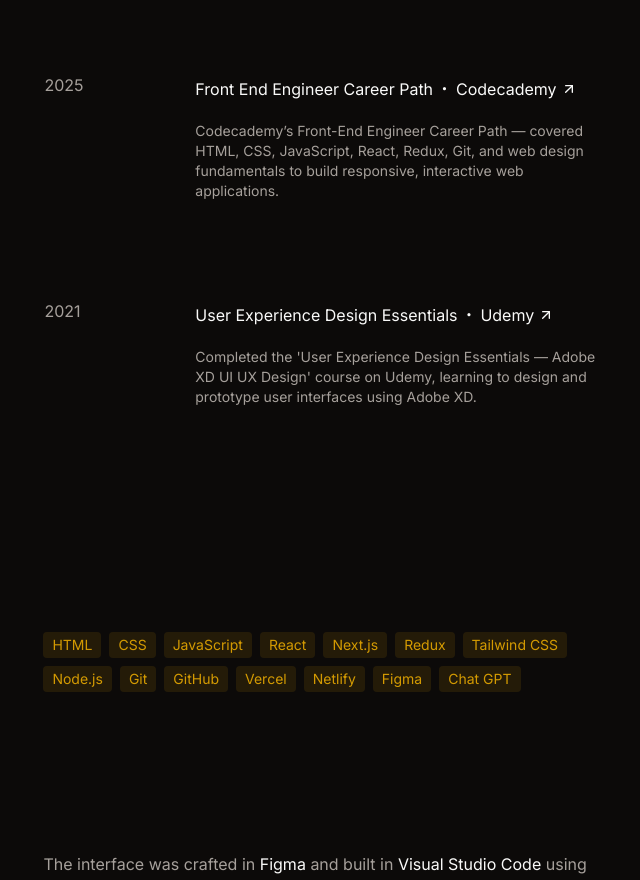
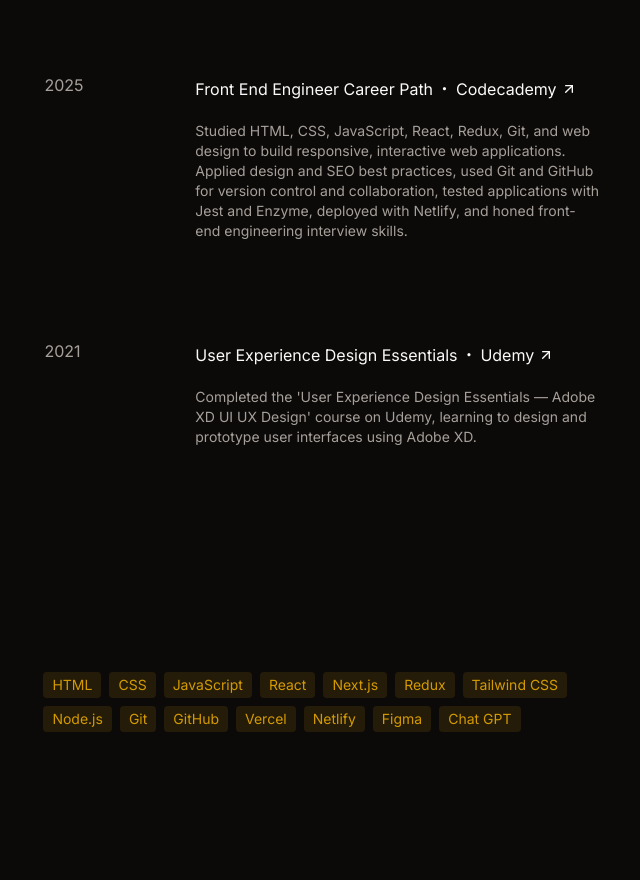
Before and after one commit to DeeKayMA/portfolio-v1, a Next.js app: page / in a window 1280 px wide. Shown: the part 2100-2980 px from the top of the page, without its empty margins (567-1207 px from the left). Built offline with nearby package versions, Linux system fonts and the light colour scheme.

Commit message:
Added codecademy credentials

```diff
--- a/src/app/globals.css
+++ b/src/app/globals.css
@@ -2,7 +2,6 @@
 @import url("https://fonts.googleapis.com/css2?family=Inter&display=swap");
 @import "tailwindcss";
 @import "tw-animate-css";
-
 
 
 @custom-variant dark (&:is(.dark *));
--- a/src/app/page.tsx
+++ b/src/app/page.tsx
@@ -154,8 +154,8 @@
               certificate="Front End Engineer Career Path"
               company="Codecademy"
               year="2025"
-              description="Codecademy’s Front-End Engineer Career Path — covered HTML, CSS, JavaScript, React, Redux, Git, and web design fundamentals to build responsive, interactive web applications."
-              link="https://www.codecademy.com"
+              description="Studied HTML, CSS, JavaScript, React, Redux, Git, and web design to build responsive, interactive web applications. Applied design and SEO best practices, used Git and GitHub for version control and collaboration, tested applications with Jest and Enzyme, deployed with Netlify, and honed front-end engineering interview skills."
+              link="https://www.codecademy.com/profiles/DeeKay_MA/certificates/2682884a0719474f96407efe432fdd87"
               />
           </li>
           <li className={educationListItem}>
```
